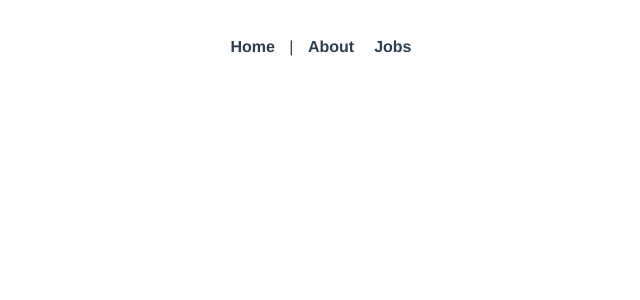
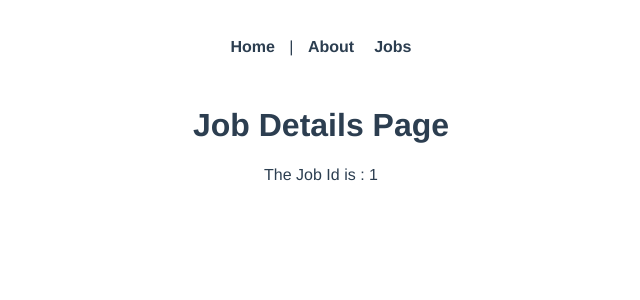
Before and after one commit to kunalgupta1234/Section6VueRouterBasics, a Vue app: page /jobs/1 in a window 1280 px wide. Before the commit this address had no page. Shown: the top 300 px of the page, without its empty margins (319-959 px from the left). Built offline with nearby package versions, Linux system fonts and the light colour scheme.

Commit message:
49-Routr parameters

```diff
--- a/src/router/index.js
+++ b/src/router/index.js
@@ -2,6 +2,7 @@
 import HomeView from '../views/HomeView.vue'
 import AboutView from '../views/AboutView.vue'
 import JobsView from '../views/Jobs/JobsView.vue'
+import JobDetails from '../views/Jobs/JobDetails.vue'
 
 const routes = [
   {
@@ -19,6 +20,11 @@
     name: 'Jobs',
     component: JobsView
   },
+  {
+    path: '/jobs/:id',
+    name: 'JobDetails',
+    component: JobDetails
+  },
 ]
 
 const router = createRouter({
--- a/src/views/Jobs/JobDetails.vue
+++ b/src/views/Jobs/JobDetails.vue
@@ -1,13 +1,17 @@
 <template>
-  <h1>JobDetails</h1>
+  <h1>Job Details Page</h1>
+  <p>The Job Id is : {{ id }}</p>
 </template>
 
 <script>
 export default {
-
-}
+  data() {
+    return {
+      id: this.$route.params.id,
+    };
+  },
+};
 </script>
 
 <style>
-
 </style>
```
